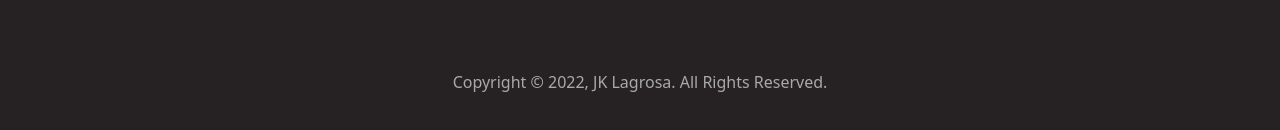
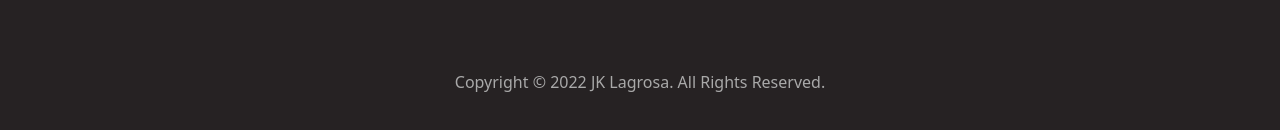
Before and after one commit to jklagrosa/Resort-Hotel-Web-Application, a Next.js app: page / in a window 1280 px wide. Shown: the part 4488-4618 px from the top of the page. Built offline with nearby package versions, Linux system fonts and the light colour scheme; no server answers; the database is empty.

Commit message:
[DONE] re-design footer component

```diff
--- a/components/Copyright.js
+++ b/components/Copyright.js
@@ -7,7 +7,7 @@ const Copyright = () => {
       <div className={styles.containerWrapper}>
         <Container fluid="lg">
           <p>
-            Copyright &copy; {new Date().getFullYear()}, JK Lagrosa. All Rights
+            Copyright &copy; {new Date().getFullYear()} JK Lagrosa. All Rights
             Reserved.
           </p>
         </Container>
```
